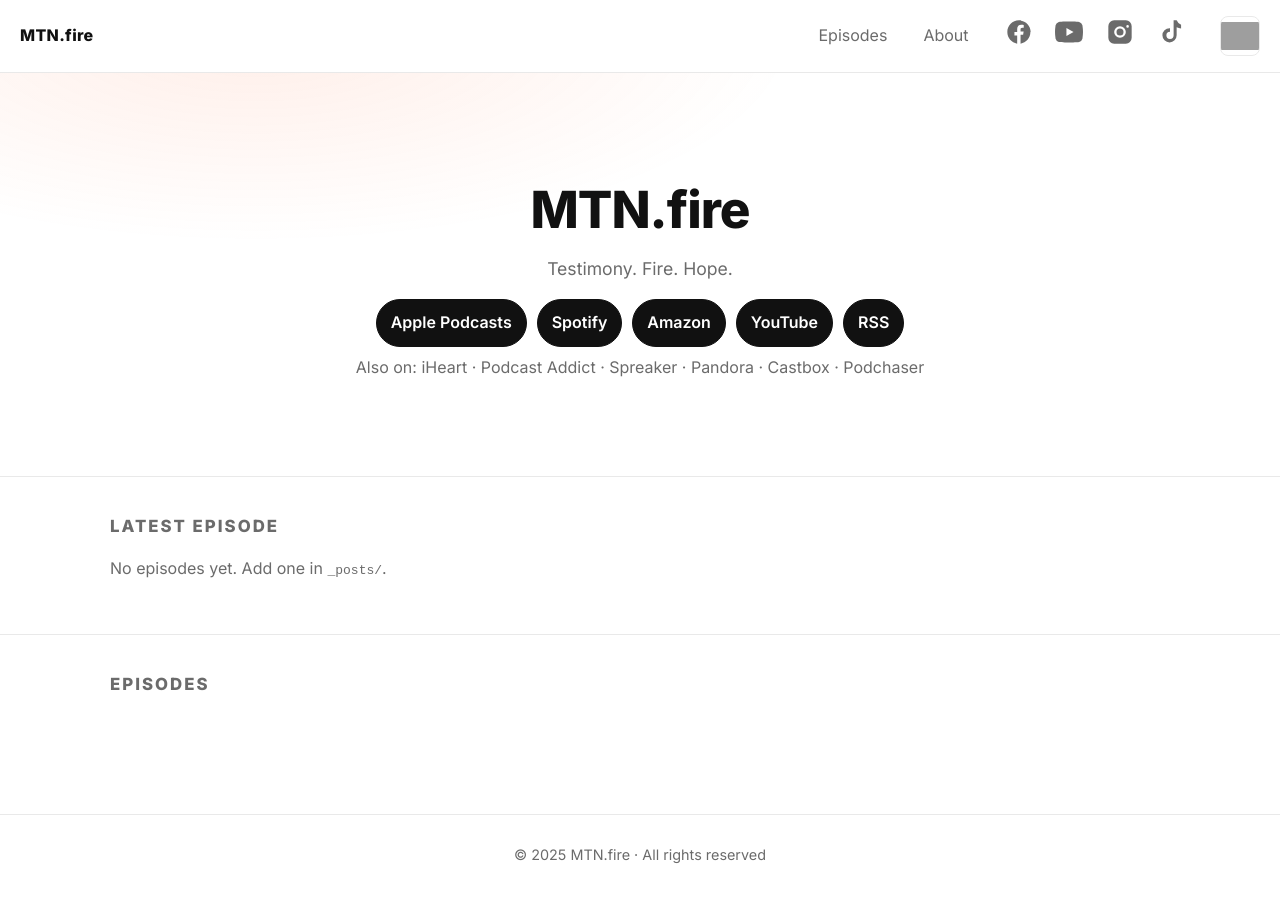
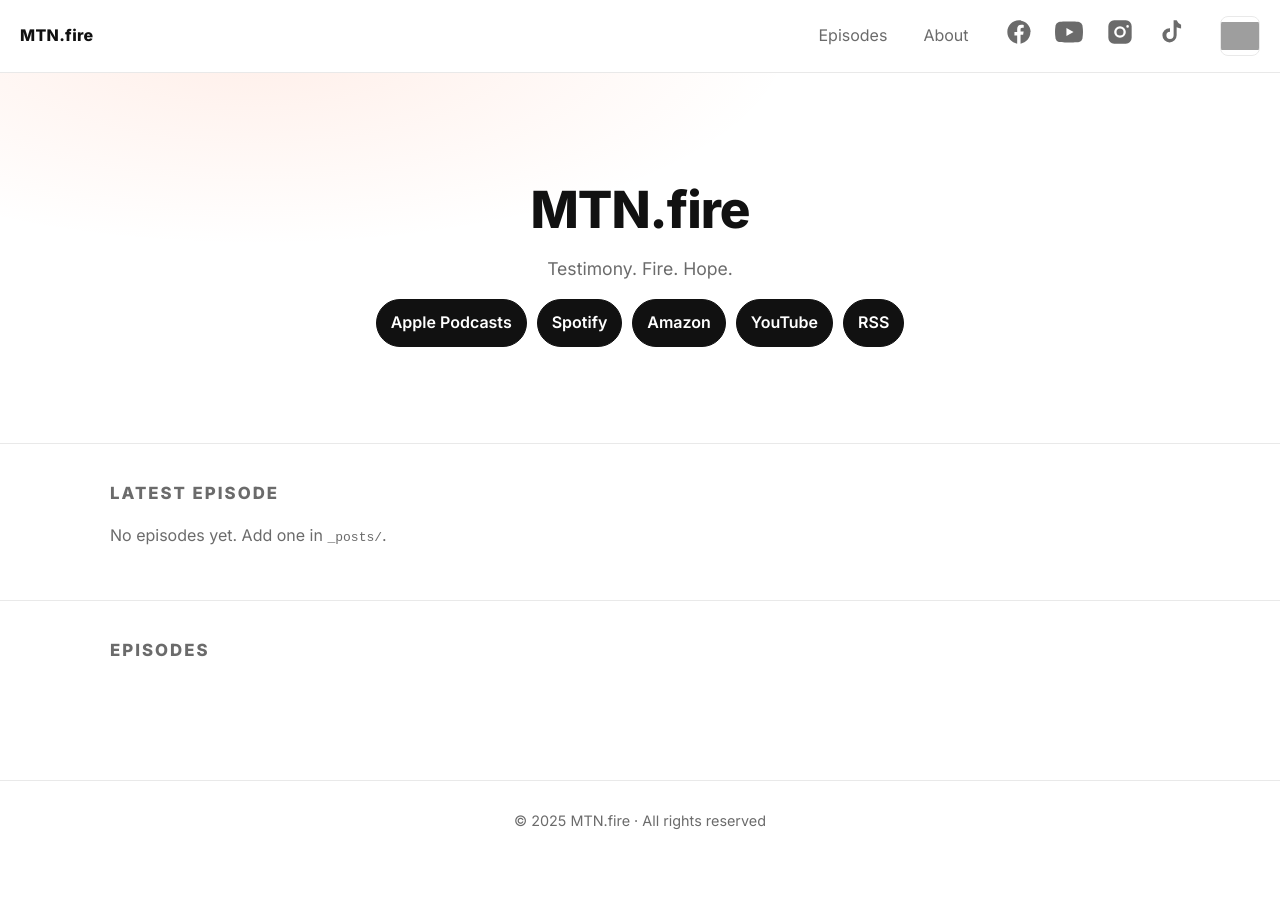
Before and after one commit to mtnfire/mtnfire.org, a Jekyll site: the page built from index.html, in a window 1280 px wide. Built offline with Jekyll 4.4.1, drawn with Linux system fonts in a browser that asks for light colours; grey boxes are pictures that could not be loaded.

Commit message:
Update index.html

```diff
--- a/index.html
+++ b/index.html
@@ -23,16 +23,6 @@
   {% if site.podcast.rss %}
     <a class="pill" href="{{ site.podcast.rss }}" target="_blank" rel="noopener">RSS</a>
   {% endif %}
-</div>
-
-<div class="muted" style="margin-top:.5rem">
-  Also on:
-  {% if site.podcast.iheart %}<a href="{{ site.podcast.iheart }}" target="_blank" rel="noopener">iHeart</a>{% endif %}
-  {% if site.podcast.podcastaddict %} · <a href="{{ site.podcast.podcastaddict }}" target="_blank" rel="noopener">Podcast Addict</a>{% endif %}
-  {% if site.podcast.spreaker %} · <a href="{{ site.podcast.spreaker }}" target="_blank" rel="noopener">Spreaker</a>{% endif %}
-  {% if site.podcast.pandora %} · <a href="{{ site.podcast.pandora }}" target="_blank" rel="noopener">Pandora</a>{% endif %}
-  {% if site.podcast.castbox %} · <a href="{{ site.podcast.castbox }}" target="_blank" rel="noopener">Castbox</a>{% endif %}
-  {% if site.podcast.podchaser %} · <a href="{{ site.podcast.podchaser }}" target="_blank" rel="noopener">Podchaser</a>{% endif %}
 </div>
 
   </div>
```
